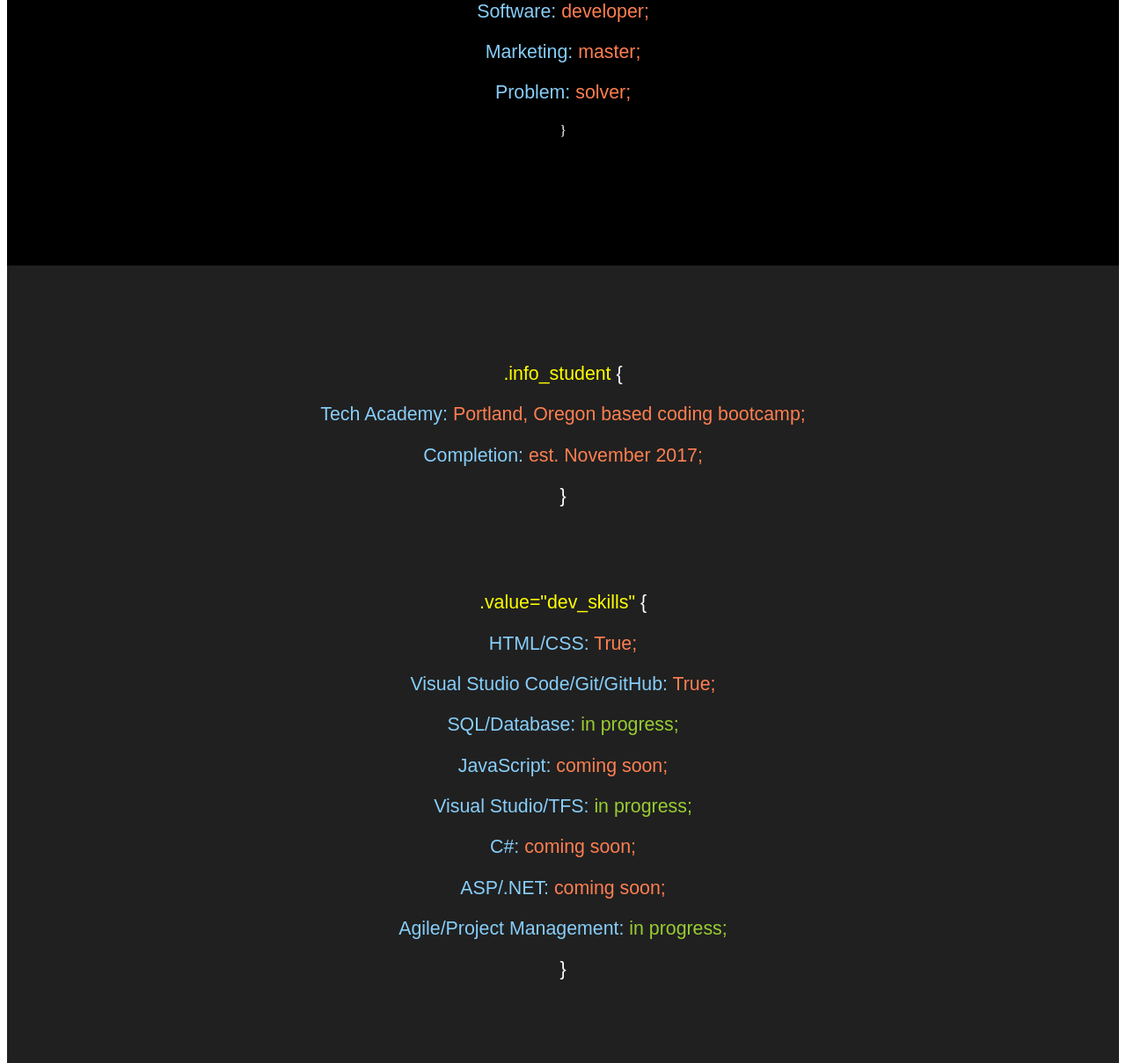
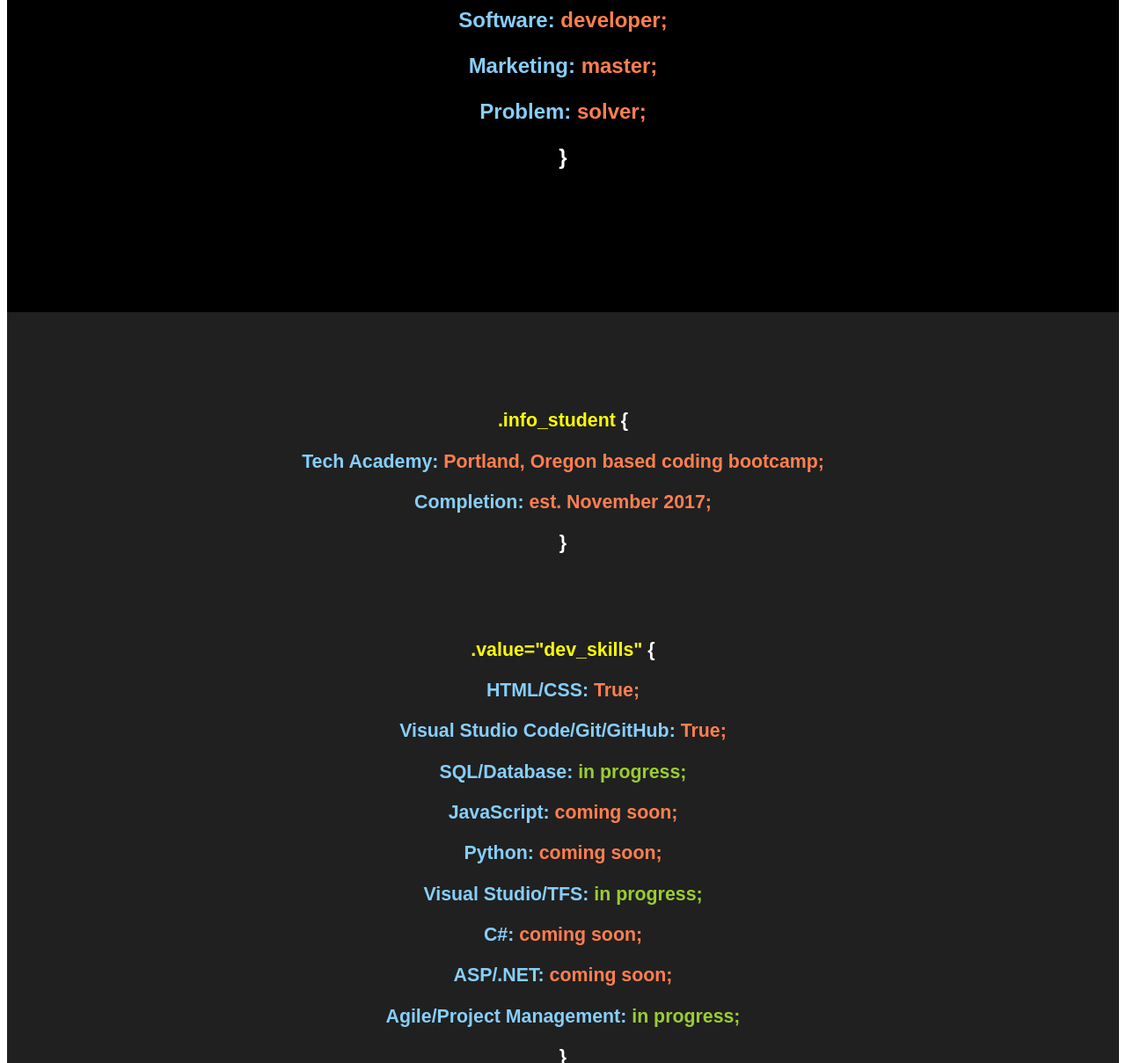
Before and after one commit to SandyGlantz/SandyGlantz.github.io, a plain HTML site: page index.html in a window 1280 px wide. Shown: the part 392-1601 px from the top of the page at 88% size. Drawn offline with Linux system fonts and the light colour scheme.

Commit message:
Added classes to spans, some bolding ... jury out on the bold ...

```diff
--- a/css/pageStyle.css
+++ b/css/pageStyle.css
@@ -4,6 +4,26 @@
     padding: 10px;
     margin: auto;
 }
+
+
+/*======== Class for font colors ==== */
+
+.leftBlue  {
+    color:lightskyblue;
+    font-weight: bold;
+}
+
+.rightOrange   {
+    color:coral;
+    font-weight: bold;
+}
+
+.headerYellow  {
+    color: yellow;
+    font-weight: bold;
+}
+
+/* May want to add non-bold class for Human Section ?? ==== */
 
 
 .back2top  {
@@ -28,8 +48,9 @@
 
 .DevMarkSolve  {
     font-family: Arial, Helvetica, sans-serif;
-    font-size: 16pt;
+    font-size: 18pt;
     text-decoration: none;
+    font-weight: bold;
 }
 
 a:hover  {
@@ -49,6 +70,7 @@ a:hover  {
     font-family: Arial, Helvetica, sans-serif;
     font-size: 16pt;
     text-decoration: none;
+    font-weight: bold;
 }
 
 a:hover  {
@@ -69,6 +91,7 @@ a:hover  {
     font-family: Arial, Helvetica, sans-serif;
     font-size: 16pt;
     text-decoration: none;
+    font-weight: bold;
 }
 
 /* ========== Portfolio ========== */
@@ -80,7 +103,8 @@ a:hover  {
 .PortfolioSection  {
     font-family: Arial, Helvetica, sans-serif;
     font-size: 16pt;
-    text-decoration: none
+    text-decoration: none;
+    font-weight: bold;
 }
 
 
@@ -96,7 +120,7 @@ a:hover  {
 .HumanSection  {
     font-family: Arial, Helvetica, sans-serif;
     font-size: 16pt;
-    text-decoration: none
+    text-decoration: none;
 }
 
 
--- a/index.html
+++ b/index.html
@@ -40,22 +40,22 @@
         <div class="DevMarkSolve">
 
             <p>
-                <span style=color:yellow>.info</span><span style=color:white>  &#123</span></p>
+                <span class="headerYellow">.info</span><span style=color:white>  &#123</span></p>
 
 
             <p> <a href="#dev">
-                    <span style=color:lightskyblue>Software:</span>
-                    <span style=color:coral>developer;</span></a></p>
+                    <span class="leftBlue">Software:</span>
+                    <span class="rightOrange">developer;</span></a></p>
 
             <p><a href="#mark">
-                <span style=color:lightskyblue>Marketing:</span>
-                <span style=color:coral>master;</span></a></p>
+                <span class="leftBlue">Marketing:</span>
+                <span class="rightOrange">master;</span></a></p>
 
             <p><a href="#portfolio">  <!-- this will need to change to portfolio when there's content -->
-                <span style=color:lightskyblue>Problem:</span>
-                <span style=color:coral>solver;</span></a></p>
+                <span class="leftBlue">Problem:</span>
+                <span class="rightOrange">solver;</span></a></p>
+        <span style=color:white>&#125</span>
         </div>
-        <span style=color:white>&#125</span>
         <br>
         <br>
         <br>
@@ -83,15 +83,15 @@
         <br>
 
         <div class="DevSection">
-            <p><span style=color:yellow>.info_student</span>
+            <p><span class="headerYellow">.info_student</span>
                 <span style=color:white>  &#123</span></p>
 
 
-            <p><span style=color:lightskyblue>Tech Academy:</span>
-                <span style=color:coral>Portland, Oregon based coding bootcamp;</span></p>
+            <p><span class="leftBlue">Tech Academy:</span>
+                <span class="rightOrange">Portland, Oregon based coding bootcamp;</span></p>
 
-            <p><span style=color:lightskyblue>Completion:</span>
-                <span style=color:coral>est. November 2017;</span></p>
+            <p><span class="leftBlue">Completion:</span>
+                <span class="rightOrange">est. November 2017;</span></p>
 
             <span style=color:white>&#125</span>
 
@@ -101,27 +101,29 @@
             <br>
             <br>
             <p>
-                <span style=color:yellow>.value="dev_skills" </span>
+                <span class="headerYellow">.value="dev_skills" </span>
                 <span style=color:white>  &#123</span></p>
 
 
-            <p> <span style=color:lightskyblue>HTML/CSS:</span>
-                <span style=color:coral>True;</span></p>
+            <p> <span class="leftBlue">HTML/CSS:</span>
+                <span class="rightOrange">True;</span></p>
 
-            <p> <span style=color:lightskyblue>Visual Studio Code/Git/GitHub:</span>
-                <span style=color:coral>True;</span></p>
+            <p> <span class="leftBlue">Visual Studio Code/Git/GitHub:</span>
+                <span class="rightOrange">True;</span></p>
 
-            <p><span style=color:lightskyblue>SQL/Database:</span> <span style=color:yellowgreen>in progress;</span></p>
+            <p><span class="leftBlue">SQL/Database:</span> <span style=color:yellowgreen>in progress;</span></p>
 
-            <p><span style=color:lightskyblue>JavaScript:</span> <span style=color:coral>coming soon;</span></p>
+            <p><span class="leftBlue">JavaScript:</span> <span class="rightOrange">coming soon;</span></p>
 
-            <p><span style=color:lightskyblue>Visual Studio/TFS:</span> <span style=color:yellowgreen>in progress;</span></p>
+            <p><span class="leftBlue">Python:</span> <span class="rightOrange">coming soon;</span></p>
 
-            <p><span style=color:lightskyblue>C#:</span> <span style=color:coral>coming soon;</span></p>
+            <p><span class="leftBlue">Visual Studio/TFS:</span> <span style=color:yellowgreen>in progress;</span></p>
 
-            <p><span style=color:lightskyblue>ASP/.NET:</span> <span style=color:coral>coming soon;</span></p>
+            <p><span class="leftBlue">C#:</span> <span class="rightOrange">coming soon;</span></p>
 
-            <p><span style=color:lightskyblue>Agile/Project Management:</span> <span style=color:yellowgreen>in progress;</span></p>
+            <p><span class="leftBlue">ASP/.NET:</span> <span class="rightOrange">coming soon;</span></p>
+
+            <p><span class="leftBlue">Agile/Project Management:</span> <span style=color:yellowgreen>in progress;</span></p>
 
             <span style=color:white>&#125</span>
         </div>
@@ -166,15 +168,15 @@
         <br>
 
         <div class="MarkSection">
-            <p><span style=color:yellow>.info_marketing</span>
+            <p><span class="headerYellow">.info_marketing</span>
                 <span style=color:white>  &#123</span></p>
 
 
-            <p><span style=color:lightskyblue>Experienced:</span>
-                <span style=color:coral>Legacy and Digital marketing;</span></p>
+            <p><span class="leftBlue">Experienced:</span>
+                <span class="rightOrange">Legacy and Digital marketing;</span></p>
 
-            <p><span style=color:lightskyblue>Focus:</span>
-                <span style=color:coral>Agency, and media direct, clients;</span></p>
+            <p><span class="leftBlue">Focus:</span>
+                <span class="rightOrange">Agency, and media direct, clients;</span></p>
 
             <span style=color:white>&#125</span>
 
@@ -235,12 +237,12 @@
         <br>
 
         <div class="PortfolioSection">
-            <p><span style=color:yellow>.info_portfolio</span>
+            <p><span class="headerYellow">.info_portfolio</span>
                 <span style=color:white>  &#123</span></p>
 
 
-            <p><span style=color:lightskyblue>Status:</span>
-                <span style=color:coral>Coming Soon!;</span></p>
+            <p><span class="leftBlue">Status:</span>
+                <span class="rightOrange">Coming Soon!;</span></p>
 
 
             <span style=color:white>&#125</span>
@@ -282,9 +284,9 @@
 
 
         <div class="HumanSection">
-            <p><span style=color:yellow>The Human section</span></p>
+            <p><span class="headerYellow">The Human section</span></p>
 
-
+            <!-- LEAVE THIS AS STYLE INSTEAD OF CLASS   -->
             <p><span style=color:lightskyblue>This is the “human” section where I get to talk about why I’m switching from marketing to programming, how I get along surprisingly well with others, that I take a shower every day, and blah, blah, blah … TL;DR ... instead, how about we connect online or in person?  </p></span>
                 <!--add page later
                 <p><span style=color:lightskyblue>If you really prefer the full story first click HERE, otherwise, I look forward to connecting with you!</p></span> -->
@@ -297,7 +299,7 @@
         <div class="container-icons2">
 
 
-
+              <!-- LEAVE THIS AS STYLE INSTEAD OF CLASS   -->
             <img src="images/3dGreenPhone.png"  width="60" height="60" alt="Phone Icon">
  <p><span style=color:coral>&nbsp; &nbsp;  (971) 344-4240, voice or text</span></p>
 <br>
```
